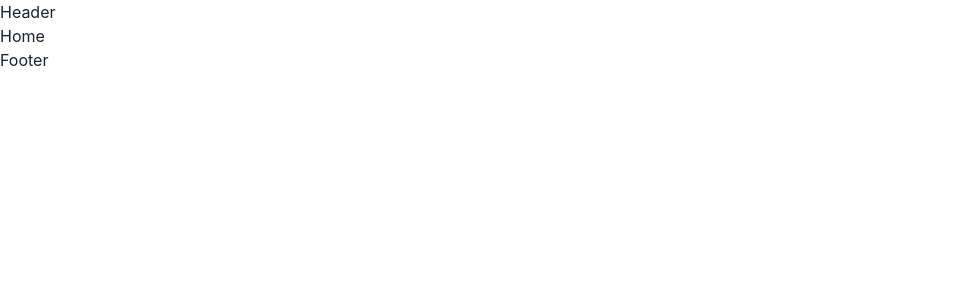
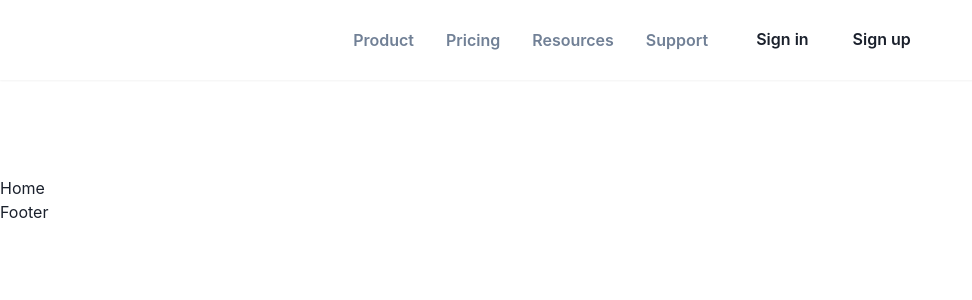
Before and after one commit to benbushman98/Prep-Start-Now, a React (Create React App) app in the folder client/: page / in a window 1280 px wide. Shown: the top 300 px of the page, without its empty margins (0-972 px from the left). Built offline with nearby package versions, Linux system fonts and the light colour scheme.

Commit message:
setting up header

```diff
--- a/client/src/components/Header.js
+++ b/client/src/components/Header.js
@@ -1,9 +1,49 @@
-import React from 'react'
+import {
+  Box,
+  Button,
+  ButtonGroup,
+  Container,
+  Flex,
+  HStack,
+  IconButton,
+  useBreakpointValue,
+  useColorModeValue,
+} from '@chakra-ui/react'
+import * as React from 'react'
+import { FiMenu } from 'react-icons/fi'
+// import Logo from './logo.png'
 
 const Header = () => {
+  const isDesktop = useBreakpointValue({ base: false, lg: true })
   return (
-    <div>Header</div>
+    <Box as="section" pb={{ base: '12', md: '24' }}>
+      <Box as="nav" bg="bg-surface" boxShadow={useColorModeValue('sm', 'sm-dark')}>
+        <Container py={{ base: '4', lg: '5' }}>
+          <HStack spacing="10" justify="space-between">
+
+            {isDesktop ? (
+              <Flex justify="space-between" flex="1">
+                <ButtonGroup variant="link" spacing="8">
+                  {['Product', 'Pricing', 'Resources', 'Support'].map((item) => (
+                    <Button key={item}>{item}</Button>
+                  ))}
+                </ButtonGroup>
+                <HStack spacing="3">
+                  <Button variant="ghost">Sign in</Button>
+                  <Button variant="primary">Sign up</Button>
+                </HStack>
+              </Flex>
+            ) : (
+              <IconButton
+                variant="ghost"
+                icon={<FiMenu fontSize="1.25rem" />}
+                aria-label="Open Menu"
+              />
+            )}
+          </HStack>
+        </Container>
+      </Box>
+    </Box>
   )
 }
-
-export default Header
+export default Header;
--- a/package.json
+++ b/package.json
@@ -20,6 +20,7 @@
     "@chakra-ui/react": "^2.4.1",
     "@emotion/react": "^11.10.5",
     "@emotion/styled": "^11.10.5",
-    "framer-motion": "^6.5.1"
+    "framer-motion": "^6.5.1",
+    "react-scroll": "^1.8.8"
   }
 }
```
Also changed, not shown: client/src/components/logo.png (added), 1 other file (tests, documents, lock files or other folders).
